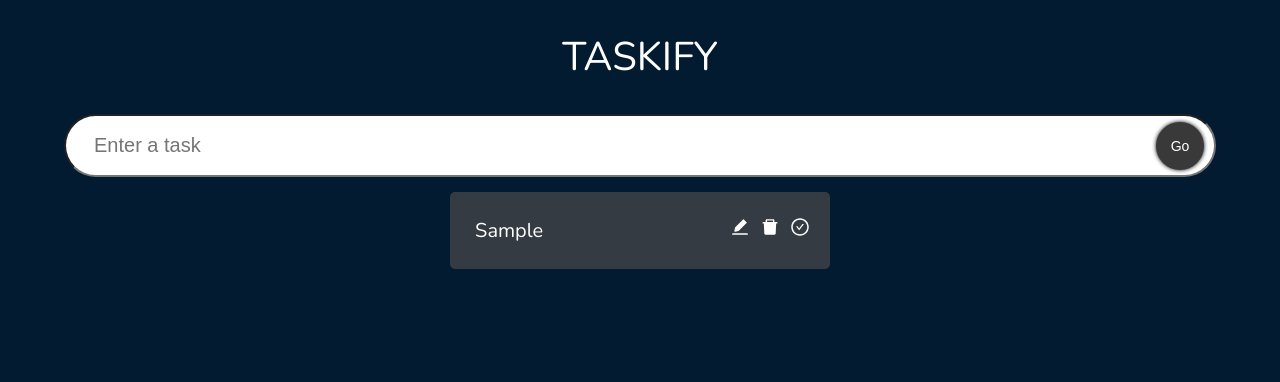
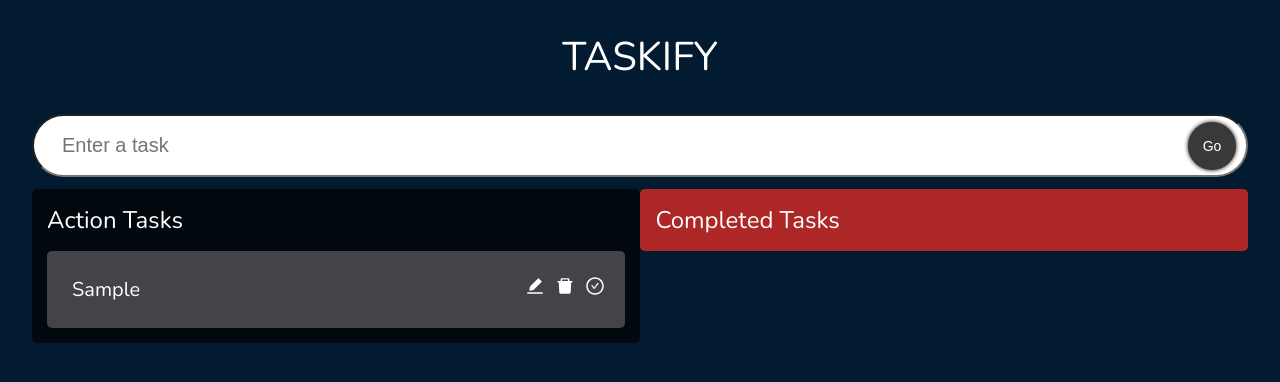
Before and after one commit to ploy-thanaporn/Intern-react-typescript-basic-, a React (Create React App) app: page / in a window 1280 px wide. Both pictures are taken after typing "Sample" into the empty fields and a click on the button "Go". Shown: the top 382 px of the page. Built offline with nearby package versions, Linux system fonts and the light colour scheme.

Commit message:
install and add drag : don't work

```diff
--- a/package.json
+++ b/package.json
@@ -11,6 +11,7 @@
     "@types/react": "^18.0.17",
     "@types/react-dom": "^18.0.6",
     "react": "^18.2.0",
+    "react-beautiful-dnd": "^13.1.0",
     "react-dom": "^18.2.0",
     "react-icons": "^4.4.0",
     "react-scripts": "5.0.1",
@@ -41,6 +42,7 @@
     ]
   },
   "devDependencies": {
+    "@types/react-beautiful-dnd": "^13.1.2",
     "typescript": "^4.7.4"
   }
 }
--- a/src/App.tsx
+++ b/src/App.tsx
@@ -3,11 +3,13 @@ import "./App.css";
 import InputFeild from "./components/InputFeild";
 import { Todo } from "./components/model";
 import TodoList from "./components/TodoList";
+import { DragDropContext } from "react-beautiful-dnd";
 
 // type React => React.FunctionComponent
 const App: React.FC = () => {
   const [todo, setTodo] = useState<string>("");
   const [todos, setTodos] = useState<Todo[]>([]);
+  const [completeTodos, setCompleteTodos] = useState<Todo[]>([]);
 
   const handleAddTask = (e: React.FormEvent) => {
     e.preventDefault();
@@ -20,11 +22,22 @@ const App: React.FC = () => {
   };
   console.log(todos);
   return (
-    <div className="App">
-      <span className="heading">Taskify</span>
-      <InputFeild todo={todo} setTodo={setTodo} handleAddTask={handleAddTask} />
-      <TodoList todos={todos} setTodos={setTodos} />
-    </div>
+    <DragDropContext onDragEnd={() => {}}>
+      <div className="App">
+        <span className="heading">Taskify</span>
+        <InputFeild
+          todo={todo}
+          setTodo={setTodo}
+          handleAddTask={handleAddTask}
+        />
+        <TodoList
+          todos={todos}
+          setTodos={setTodos}
+          completeTodos={completeTodos}
+          setCompleteTodos={setCompleteTodos}
+        />
+      </div>
+    </DragDropContext>
   );
 };
 
--- a/src/components/SingleTodo.tsx
+++ b/src/components/SingleTodo.tsx
@@ -1,16 +1,17 @@
-import { type } from "@testing-library/user-event/dist/type";
-import React, { useState } from "react";
+import React, { useEffect, useRef, useState } from "react";
 import { Todo } from "./model";
 import "./style.css";
 import { AiFillEdit, AiFillDelete, AiOutlineCheckCircle } from "react-icons/ai";
+import { Draggable } from "react-beautiful-dnd";
 
 type Props = {
+  index: number;
   todo: Todo;
   todos: Todo[];
   setTodos: React.Dispatch<React.SetStateAction<Todo[]>>;
 };
 
-const SingleTodo = ({ todo, todos, setTodos }: Props) => {
+const SingleTodo = ({ todo, todos, setTodos, index }: Props) => {
   // edit ถูกใช้อยู่รึป่าว
   const [edit, setEdit] = useState<boolean>(false);
   // เก็บค่า edit ไว้เพื่อให้ระบุรายการที่จะการแก้ไข
@@ -37,10 +38,26 @@ const SingleTodo = ({ todo, todos, setTodos }: Props) => {
     setEdit(false);
   };
 
+  // when click edit จะเข้าถึง input
+  const inputRef = useRef<HTMLInputElement>(null);
+
+  useEffect(() => {
+    inputRef.current?.focus();
+  }, [edit]);
+
   return (
-    <form className="todos-single" onSubmit={(e) => handleEdit(e, todo.id)}>
+    <Draggable draggableId={todo.id.toString()} index={index}>
+      {(provided) => (
+        <form
+          className="todos-single"
+          onSubmit={(e) => handleEdit(e, todo.id)}
+          {...provided.draggableProps}
+          {...provided.dragHandleProps}
+          ref={provided.innerRef}
+        >
           {edit ? (
             <input
+              ref={inputRef}
               value={editTodo}
               className="todos-single-text"
               onChange={(e) => setEditTodo(e.target.value)}
@@ -70,6 +87,8 @@ const SingleTodo = ({ todo, todos, setTodos }: Props) => {
             </span>
           </div>
         </form>
+      )}
+    </Draggable>
   );
 };
 
--- a/src/components/TodoList.tsx
+++ b/src/components/TodoList.tsx
@@ -2,23 +2,65 @@ import React from "react";
 import { Todo } from "./model";
 import "./style.css";
 import SingleTodo from "./SingleTodo";
+import { Droppable } from "react-beautiful-dnd";
 
 interface Props {
   todos: Todo[];
   setTodos: React.Dispatch<React.SetStateAction<Todo[]>>;
+  completeTodos: Todo[];
+  setCompleteTodos: React.Dispatch<React.SetStateAction<Todo[]>>;
 }
 
-const TodoList: React.FC<Props> = ({ todos, setTodos }) => {
+const TodoList: React.FC<Props> = ({
+  todos,
+  setTodos,
+  completeTodos,
+  setCompleteTodos,
+}) => {
   return (
-    <div className="todos">
-      {todos.map((todo) => (
+    <div className="container">
+      <Droppable droppableId="TodosList">
+        {(provided) => (
+          <div
+            className="todos"
+            ref={provided.innerRef}
+            {...provided.droppableProps}
+          >
+            <span className="todos-heading">Action Tasks</span>
+            {todos.map((todo, index) => (
               <SingleTodo
+                index={index}
                 todo={todo}
                 key={todo.id}
                 todos={todos}
                 setTodos={setTodos}
               />
             ))}
+            {provided.placeholder}
+          </div>
+        )}
+      </Droppable>
+      <Droppable droppableId="TodosList">
+        {(provided) => (
+          <div
+            className="todos remove"
+            ref={provided.innerRef}
+            {...provided.droppableProps}
+          >
+            <span className="todos-heading">Completed Tasks</span>
+            {completeTodos.map((todo, index) => (
+              <SingleTodo
+                index={index}
+                todo={todo}
+                key={todo.id}
+                todos={completeTodos}
+                setTodos={setCompleteTodos}
+              />
+            ))}
+            {provided.placeholder}
+          </div>
+        )}
+      </Droppable>
     </div>
   );
 };
--- a/src/components/style.css
+++ b/src/components/style.css
@@ -1,6 +1,6 @@
 .input {
   display: flex;
-  width: 90%;
+  width: 95%;
   position: relative;
   align-items: center;
 }
@@ -41,23 +41,39 @@
   box-shadow: 0 0 2px black;
 }
 
+.container {
+  display: flex;
+  justify-content: space-between;
+  align-items: flex-start;
+  width: 95%;
+  margin-top: 12px;
+}
+.todos-heading {
+  font-size: 24px;
+}
 .todos {
   display: flex;
-  justify-content: space-evenly;
-  width: 90%;
-  flex-wrap: wrap;
+  width: 47.5%;
+  flex-direction: column;
+  padding: 15px;
+  border-radius: 5px;
+  background-color: rgba(0, 0, 0, 0.699);
   color: white;
+  transition: 0.2s;
 }
 
 .todos-single {
   display: flex;
   align-items: center;
-  width: 29.5%;
   border-radius: 5px;
   padding: 20px;
   margin-top: 15px;
-  background-color: rgba(66, 68, 71, 0.78);
+  background-color: rgba(66, 68, 71);
   transition: 0.2s;
+}
+.todos-single:hover {
+  box-shadow: 0 0 4px black;
+  transform: scale(1.03);
 }
 .todos-single-text {
   flex: 1;
@@ -70,15 +86,19 @@
   outline: none;
 }
 
+.remove {
+  background-color: rgb(173, 39, 39);
+}
+
 .icon {
   margin-left: 10px;
   font-size: 20px;
   cursor: pointer;
 }
 
-@media (max-width: 1200px) {
-  .todos-single {
-    width: 40%;
+@media (max-width: 1100px) {
+  .todos {
+    width: 45%;
   }
 }
 @media (max-width: 700px) {
@@ -87,8 +107,10 @@
   }
   .todos {
     width: 95%;
+    margin-bottom: 10px;
   }
-  .todos-single {
-    width: 100%;
+  .container {
+    width: 95%;
+    flex-direction: column;
   }
 }
```
Also changed, not shown: 1 other file (tests, documents, lock files or other folders). Lines whose indentation alone changed are shown as unchanged.
